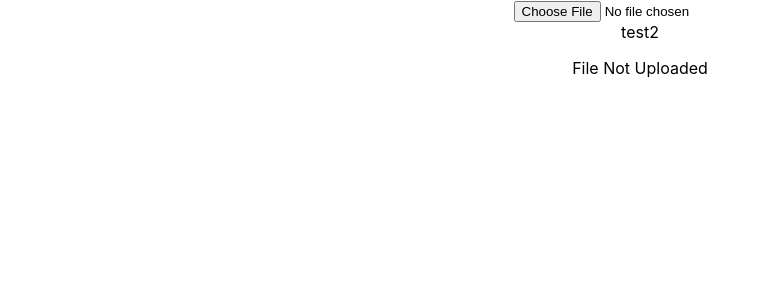
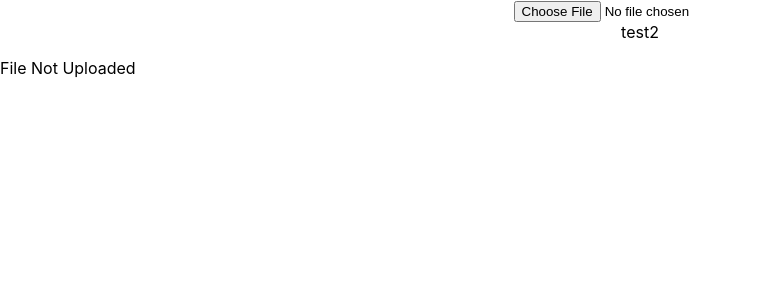
Before and after one commit to Lenoxomorph/logreader, a React (Create React App) app: page / in a window 1280 px wide. Shown: the top 300 px of the page, without its empty margins (0-769 px from the left). Built offline with nearby package versions, Linux system fonts and the light colour scheme.

Commit message:
Initial Commit

```diff
--- a/src/FileInput.css
+++ b/src/FileInput.css
@@ -13,7 +13,11 @@ mark.green {
     background: none;
 }
 
-mark.grey {
+mark.purple {
     color: #933ddc;
     background: none;
 }
+
+p {
+    text-align: left;
+}
```
